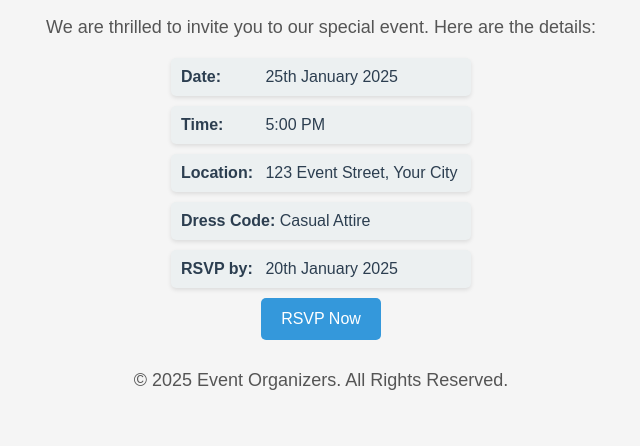
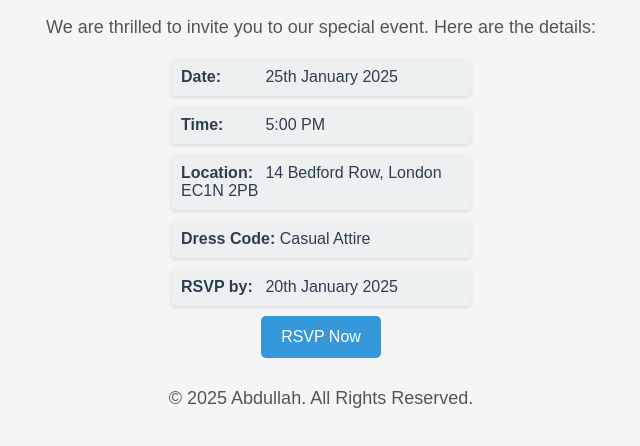
Before and after one commit to AbdullahBt83/AbdullahBt83.github.io, a plain HTML site: page index.html in a window 1280 px wide. Shown: the part 136-582 px from the top of the page, without its empty margins (319-959 px from the left). Drawn offline with Linux system fonts and the light colour scheme.

Commit message:
Update index.html

```diff
--- a/index.html
+++ b/index.html
@@ -83,7 +83,7 @@
     <ul>
         <li><strong>Date:</strong> 25th January 2025</li>
         <li><strong>Time:</strong> 5:00 PM</li>
-        <li><strong>Location:</strong> 123 Event Street, Your City</li>
+        <li><strong>Location:</strong> 14 Bedford Row, London EC1N 2PB</li>
         <li><strong>Dress Code:</strong> Casual Attire</li>
         <li><strong>RSVP by:</strong> 20th January 2025</li>
     </ul>
@@ -91,7 +91,7 @@
     <button>RSVP Now</button>
 
     <footer>
-        <p>&copy; 2025 Event Organizers. All Rights Reserved.</p>
+        <p>&copy; 2025 Abdullah. All Rights Reserved.</p>
     </footer>
 </body>
 </html>
```
